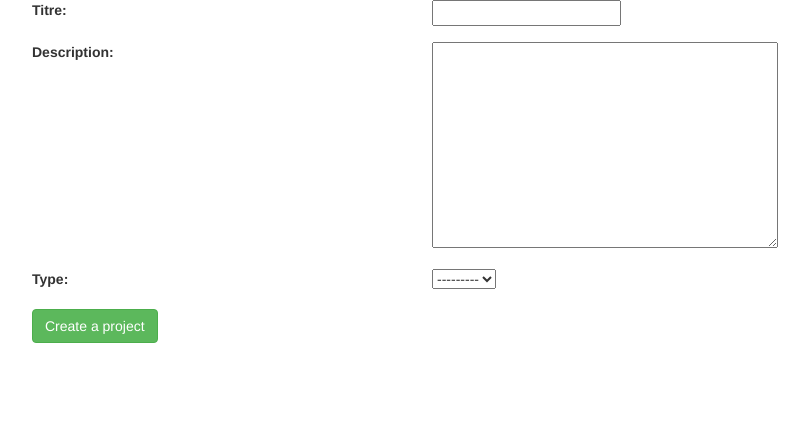
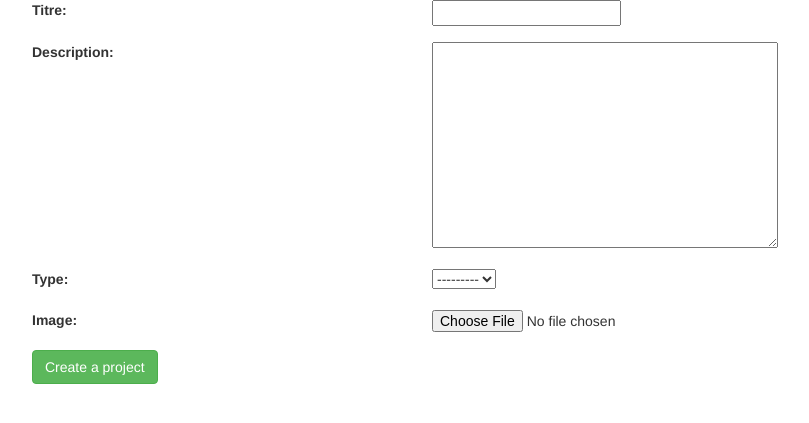
Before and after one commit to bharismendy/the_project_factory, a Django app: page /project/new in a window 1280 px wide. Shown: the part 155-578 px from the top of the page, without its empty margins (23-832 px from the left). Run offline with Django 3.2, Linux system fonts and the light colour scheme; data that the repository does not hold is empty; some libraries are stand-ins or nearby versions.

Commit message:
Photos Projet
CAR C'EST NOTRE PROJEEEEET

```diff
--- a/the_project_factory/projet/forms/CreateProjet.py
+++ b/the_project_factory/projet/forms/CreateProjet.py
@@ -5,4 +5,4 @@ from projet.models import Projet
 class CreateProjet(forms.ModelForm):
     class Meta:
         model = Projet
-        fields = ('titre', 'description', 'Type')
+        fields = ('titre', 'description', 'Type', 'image')
--- a/the_project_factory/projet/models.py
+++ b/the_project_factory/projet/models.py
@@ -14,7 +14,7 @@ class Projet (models.Model):
     titre = models.CharField(max_length=100)
     description = models.TextField(blank=False)
     Type = models.ForeignKey(Type, on_delete=models.CASCADE)
-
+    image = models.ImageField(null=True, blank=True, upload_to="image_projet/")
     def __str__(self):
         return "projet de " + self.personne.user.username
 
--- a/the_project_factory/projet/templates/projet_form.html
+++ b/the_project_factory/projet/templates/projet_form.html
@@ -3,7 +3,7 @@
     <div class="container vertical-center" >
         <div class="row" id="content_sign_in_up">
             <h2>Nouveau projet</h2>
-            <form method="POST" action={% url 'project/new' %}>
+            <form method="POST" action={% url 'project/new' %} enctype="multipart/form-data">
                     {% csrf_token %}
                     {% for field in project_form.visible_fields %}
                         <div class="row form-group">
--- a/the_project_factory/projet/views.py
+++ b/the_project_factory/projet/views.py
@@ -10,7 +10,7 @@ from django.shortcuts import redirect
 
 def projet_new(request):
     if request.method == "POST":
-        project_form = CreateProjet(request.POST)
+        project_form = CreateProjet(request.POST, files=request.FILES)
         if project_form.is_valid():
             '''projet = project_form
             aut = Personne.objects.get(id=request.user.id)
@@ -25,14 +25,17 @@ def projet_new(request):
             # projet = Projet.objects.get(personne=aut)'''
             aut = Personne.objects.get(id=request.user.id)
             projet = Projet()
+            projetImage = PhotoProjet()
             projet.titre = project_form.cleaned_data['titre']
             projet.personne = aut
             projet.Type = project_form.cleaned_data['Type']
             projet.description = project_form.cleaned_data['description']
+            projet.image = project_form.cleaned_data['image']
             proj = Projet.objects.create(titre=projet.titre,
                                          Type=projet.Type,
                                          description=projet.description,
-                                         personne=projet.personne)
+                                         personne=projet.personne,
+                                         image=projet.image)
             return redirect('project/project_view', proj.id)
     else:
         project_form = CreateProjet()
--- a/the_project_factory/the_project_factory_default/models.py
+++ b/the_project_factory/the_project_factory_default/models.py
@@ -7,7 +7,7 @@ class Personne(models.Model):
     user = models.OneToOneField(User, on_delete=models.CASCADE)  # La liaison OneToOne vers le modèle User
     age = models.IntegerField(null=False, default=0)
     site_web = models.URLField(blank=True)
-    avatar = models.ImageField(upload_to = 'avatars/')
+    avatar = models.ImageField(null=True, upload_to = 'avatars/')
     signature = models.TextField(blank=True)
     inscrit_newsletter = models.BooleanField(default=False)
 
```
Also changed, not shown: the_project_factory/projet/templates/project_view.html (+1 -1 lines), the_project_factory/media/image_projet/900_caesar-salad-cake-no-real-lettuce-9908121EnEp.png (added), the_project_factory/media/image_projet/900_caesar-salad-cake-no-real-lettuce-9908121EnEp_wvTfDgM.png (added).
